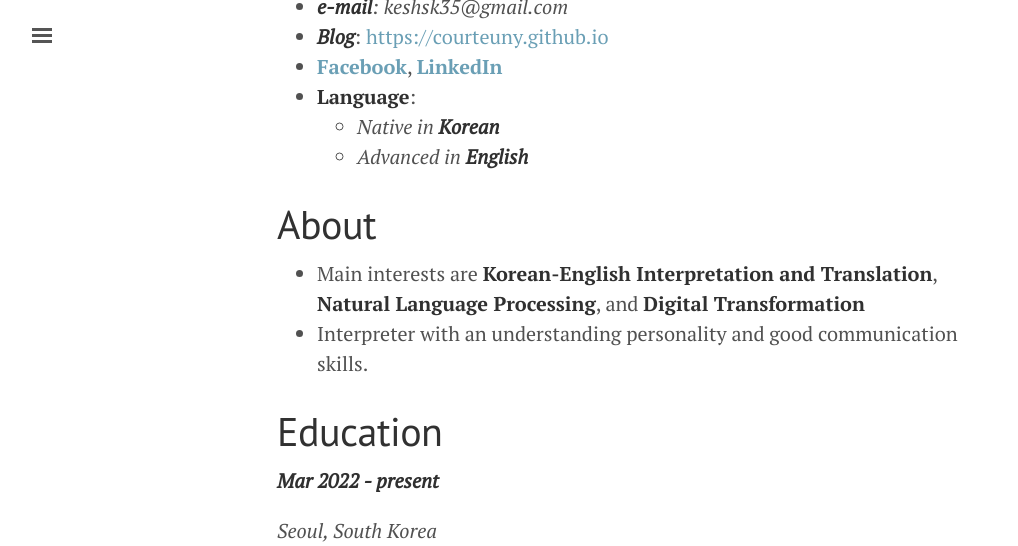
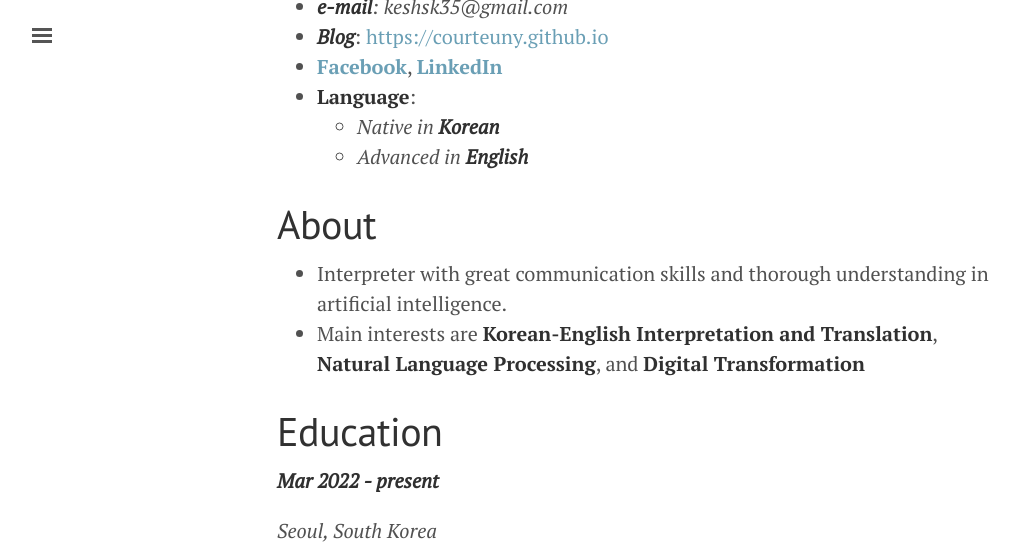
Before and after one commit to courteuny/courteuny.github.io, a Jekyll site: the page built from about.md, in a window 1280 px wide and 1400 px high, scrolled down 587 px, cut to the strip 0-546 px from the top of the window. Shown: the whole strip, without its empty margins (3-1021 px from the left). Built offline with Jekyll 4.4.1, drawn with Linux system fonts in a browser that asks for light colours; some of the changed text lies outside the part shown.

Commit message:
Update about.md

```diff
--- a/about.md
+++ b/about.md
@@ -18,8 +18,8 @@ title: About Eunseo Courtney Kim
 
 # About
 
+- Interpreter with great communication skills and thorough understanding in artificial intelligence.
 - Main interests are **Korean-English Interpretation and Translation**, **Natural Language Processing**, and **Digital Transformation**
-- Interpreter with an understanding personality and good communication skills.
 
 # Education
 
@@ -33,7 +33,8 @@ title: About Eunseo Courtney Kim
 
 **[Hankuk University of Foreign Studies Graduate School of Interpretation and Translation](http://builder.hufs.ac.kr/user/gsit3/)**
 
-- ***Master of Arts** in **Korean-English Interpretion and Translation**
+- ***Master of Arts** in **Korean-English Interpretion and Translation** *
+
 
 
 ***Mar 2017 - Aug 2021***
```
Also changed, not shown: other parts of about.md (+2 -2 lines).
